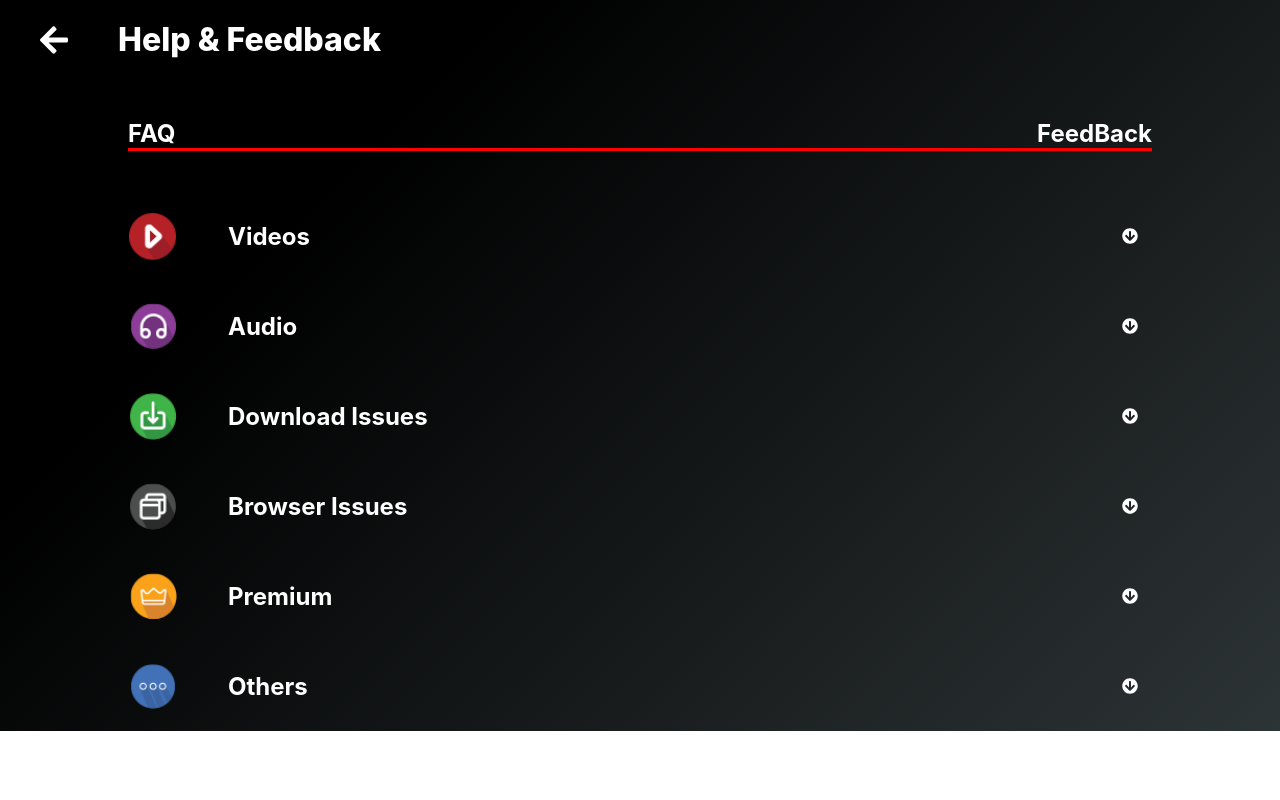
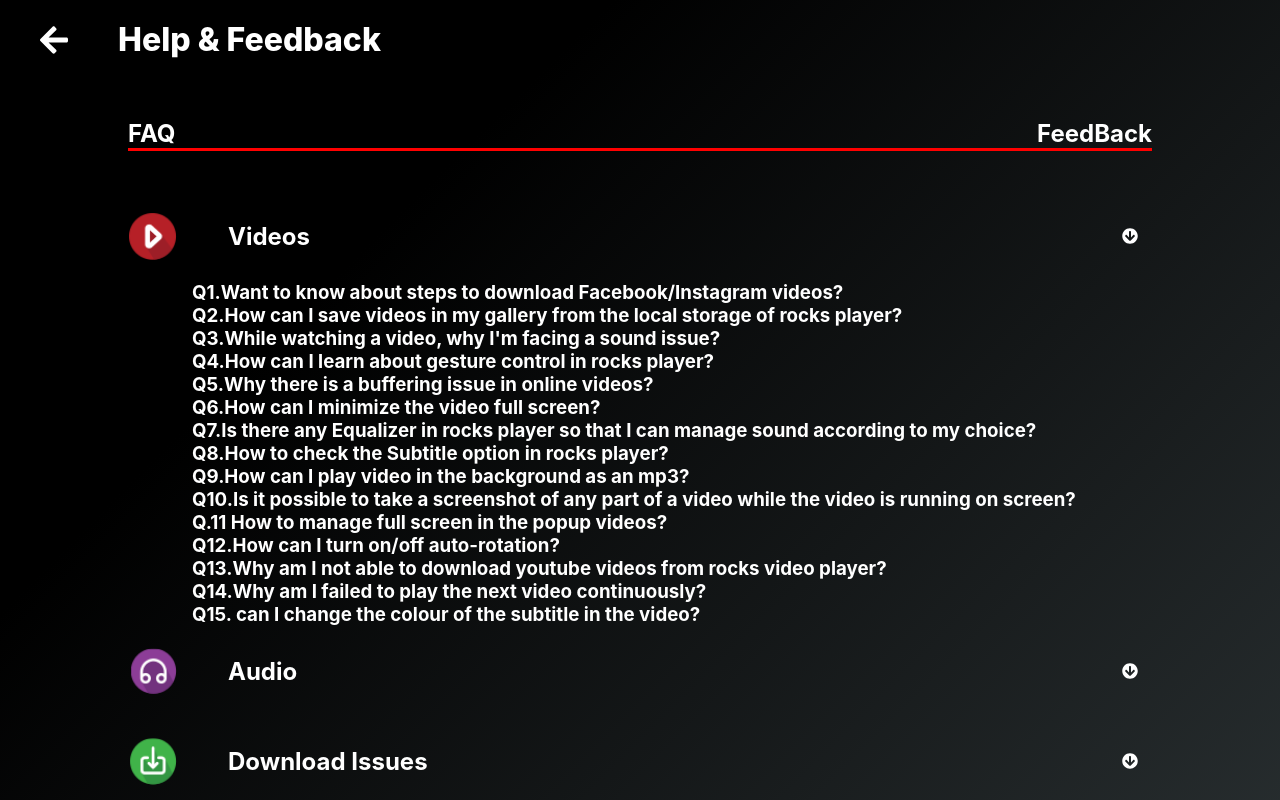
Before and after one commit to AmanPant777/feedback, a React (Create React App) app: page / in a window 1280 px wide. Both pictures are taken after a click on the element 1137 px from the left and 236 px from the top of the page. Shown: the top 800 px of the page. Built offline with nearby package versions, Linux system fonts and the light colour scheme; a small style sheet from the web is missing.

Commit message:
question

```diff
--- a/src/comp/Fedback.jsx
+++ b/src/comp/Fedback.jsx
@@ -8,27 +8,60 @@
 const Data = [
     {
         name: 'Videos',
-        image: '/images/video.png'
+        image: '/images/video.png',
+        q1:'Q1.Want to know about steps to download Facebook/Instagram videos? ',
+        q2:'Q2.How can I save videos in my gallery from the local storage of rocks player?',
+        q3:'Q3.While watching a video, why I\'m facing a sound issue?',
+        q4:'Q4.How can I learn about gesture control in rocks player?',
+        q5:'Q5.Why there is a buffering issue in online videos?',
+        q6:'Q6.How can I minimize the video full screen?',
+        q7:'Q7.Is there any Equalizer in rocks player so that I can manage sound according to my choice?',
+        q8:'Q8.How to check the Subtitle option in rocks player?',
+        q9:'Q9.How can I play video in the background as an mp3?',
+        q10:'Q10.Is it possible to take a screenshot of any part of a video while the video is running on screen?',
+        q11:'Q.11 How to manage full screen in the popup videos?',
+        q12:'Q12.How can I turn on/off auto-rotation?',
+        q13:'Q13.Why am I not able to download youtube videos from rocks video player?',
+        q14:'Q14.Why am I failed to play the next video continuously?',
+        q15:'Q15. can I change the colour of the subtitle in the video?',
+        q16:'Q16.How can I switch from S/W to H/W   decoder while the video is running on screen?',
+        q17:'Q17.Why am I not able to manage the playback speed of the video?'
     },
     {
         name: 'Audio',
-        image: '/images/music.png'
+        image: '/images/music.png',
+        q1:'Q1.How do I change the theme of the Player while listening to any song?',
+        q2:'Q2.Is it possible to stop the playlist automatically after some time?',
+        q3:'Q3.How can I change the sequence of songs in the playlist?',
+        q4:'Q4.Why am I not able to get different themes on the player screen?',
+        q5:'Q5.Is it possible to share a song directly from the Player\'s screen?'
     },
     {
         name: 'Download Issues',
-        image: '/images/download.png'
+        image: '/images/download.png',
+        q1:'Q1.How to download videos/photos directly from Instagram without login?',
+        q2:'Q2.Why downloading speed is low sometimes?',
+        q3:'Q3.How can I change the storage site of my downloaded videos/photos?',
+        q4:'Q4.How can I pause or cancel the downloading?',
+        q5:'Q5.Sometimes, why is it asking for a login for downloading any videos/photos?'
     },
     {
         name: 'Browser Issues',
-        image: '/images/browser.png'
+        image: '/images/browser.png',
+        q1:'What is the trusted browser'
     },
     {
         name: 'Premium',
-        image: '/images/vip.png'
+        image: '/images/vip.png',
+        q1:'Q1.How can I get premium offers for the VIP stage?',
+        q2:'Q2.What are the premium offers on rocks video player?',
+        q3:'Q3.Do you have any lifetime membership plans?',
+        q4:'Q4.Will my VIP subscription will disappear automatically once i uninstall this app?'
     },
     {
         name: 'Others',
-        image: '/images/others.png'
+        image: '/images/others.png',
+         q1:'Help ?'
     }
 ]
 
--- a/src/comp/FeedBackItem.jsx
+++ b/src/comp/FeedBackItem.jsx
@@ -1,16 +1,36 @@
-import React from 'react'
+import React,{useState} from 'react'
 import styled from 'styled-components'
 import { FontAwesomeIcon } from '@fortawesome/react-fontawesome'
 import { faArrowCircleDown } from '@fortawesome/free-solid-svg-icons'
 const FeedBackItem = ({ item }) => {
-    return (
-        <Container>
-            <img src={item.image} alt={item.image} width={50} height={50} />
+    const [question, setquestion] = useState(false)
+    return (<>
+        <Container onClick={()=>setquestion(!question)}>
+            <img src={item.image} alt={item.image} width={50} height={50} style={{}}/>
             <h2 style={{ flex: 1, marginLeft: 50 }}>{item.name}</h2>
             <DownLink >
                 <FontAwesomeIcon icon={faArrowCircleDown} />
             </DownLink>
         </Container>
+        {question&&    <Questions >
+          <h3>{item.q1}</h3>
+          <h3>{item.q2}</h3>
+          <h3>{item.q3}</h3>
+          <h3>{item.q4}</h3>
+          <h3>{item.q5}</h3>
+          <h3>{item.q6}</h3>
+          <h3>{item.q7}</h3>
+          <h3>{item.q8}</h3>
+          <h3>{item.q9}</h3>
+          <h3>{item.q10}</h3>
+          <h3>{item.q11}</h3>
+          <h3>{item.q12}</h3>
+          <h3>{item.q13}</h3>
+          <h3>{item.q14}</h3>
+          <h3>{item.q15}</h3>
+       </Questions>
+            }
+        </>
     )
 }
 export default FeedBackItem
@@ -29,3 +49,10 @@
 cursor: pointer;
 color: white;
 `
+
+const Questions=styled.div`
+display: flex;
+flex-direction: column;
+width: 70%;
+margin: auto;
+`
```
Also changed, not shown: src/comp/Ques.jsx (added, +11 -0 lines).
